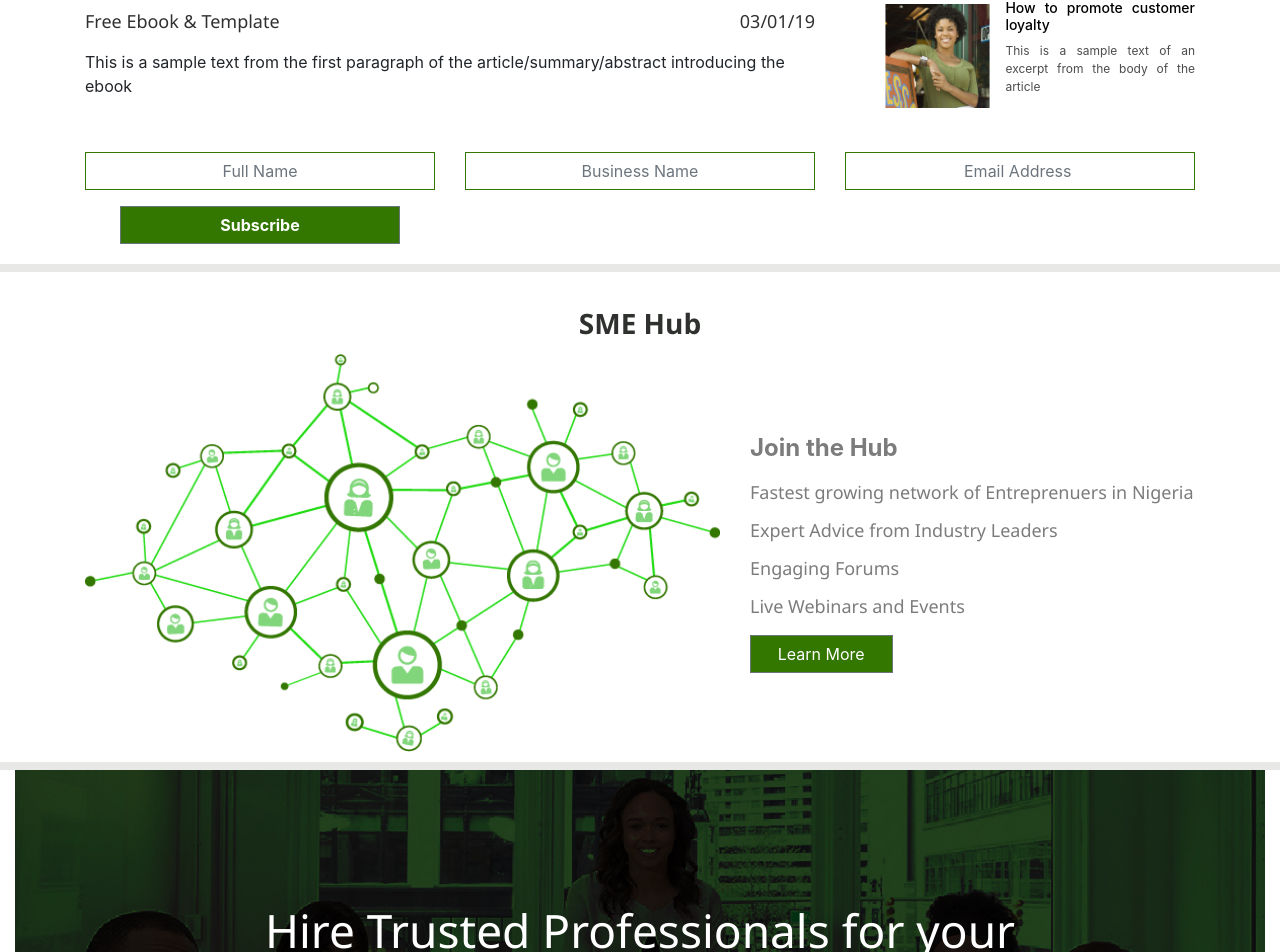
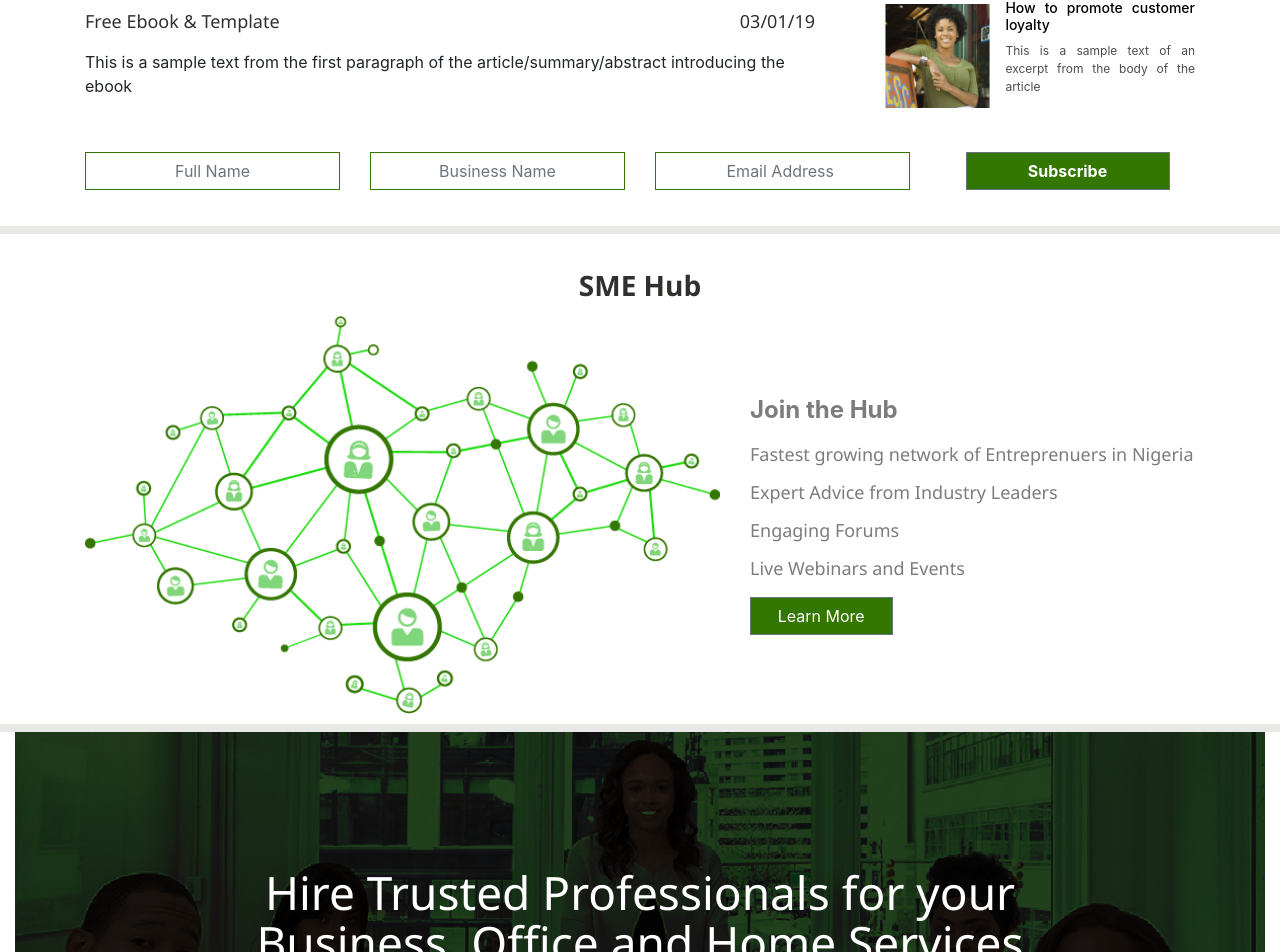
Before and after one commit to andyogaga/glopreneur-demo, a React (Create React App) app: page / in a window 1280 px wide. Shown: the part 1628-2580 px from the top of the page. Built offline with nearby package versions, Linux system fonts and the light colour scheme.

Commit message:
Updated the forms alignment

```diff
--- a/src/components/posts/index.js
+++ b/src/components/posts/index.js
@@ -42,22 +42,22 @@ class PostsRow extends Component {
           </Col>
         </Row>
         <Row style={{marginTop: 20, marginBottom: 20}}>
-          <Col xs={6} md={4}>
+          <Col xs={6} md={3}>
           <FormGroup>
           <Input type="text" name="search" id="fname" placeholder="Full Name" style={{borderColor: '#337700', borderRadius: 0, borderWidth: 1.5}} />
         </FormGroup>
           </Col>
-          <Col xs={6} md={4} >
+          <Col xs={6} md={3} >
           <FormGroup>
           <Input type="text" name="search" id="bizname" placeholder="Business Name" style={{borderColor: '#337700', borderRadius: 0, borderWidth: 1.5}}/>
         </FormGroup>
           </Col>
-          <Col xs={6} md={4}>
+          <Col xs={6} md={3}>
           <FormGroup>
           <Input type="email" name="search" id="email" placeholder="Email Address " style={{borderColor: '#337700', borderRadius: 0, borderWidth: 1.5}}/>
         </FormGroup>
           </Col>
-          <Col xs={6} md={4}>
+          <Col xs={6} md={3}>
           <Button style={{width: '80%', backgroundColor: '#337700', borderRadius: 0, fontWeight: 'bold'}}>Subscribe</Button>
           </Col>
         </Row>
```
